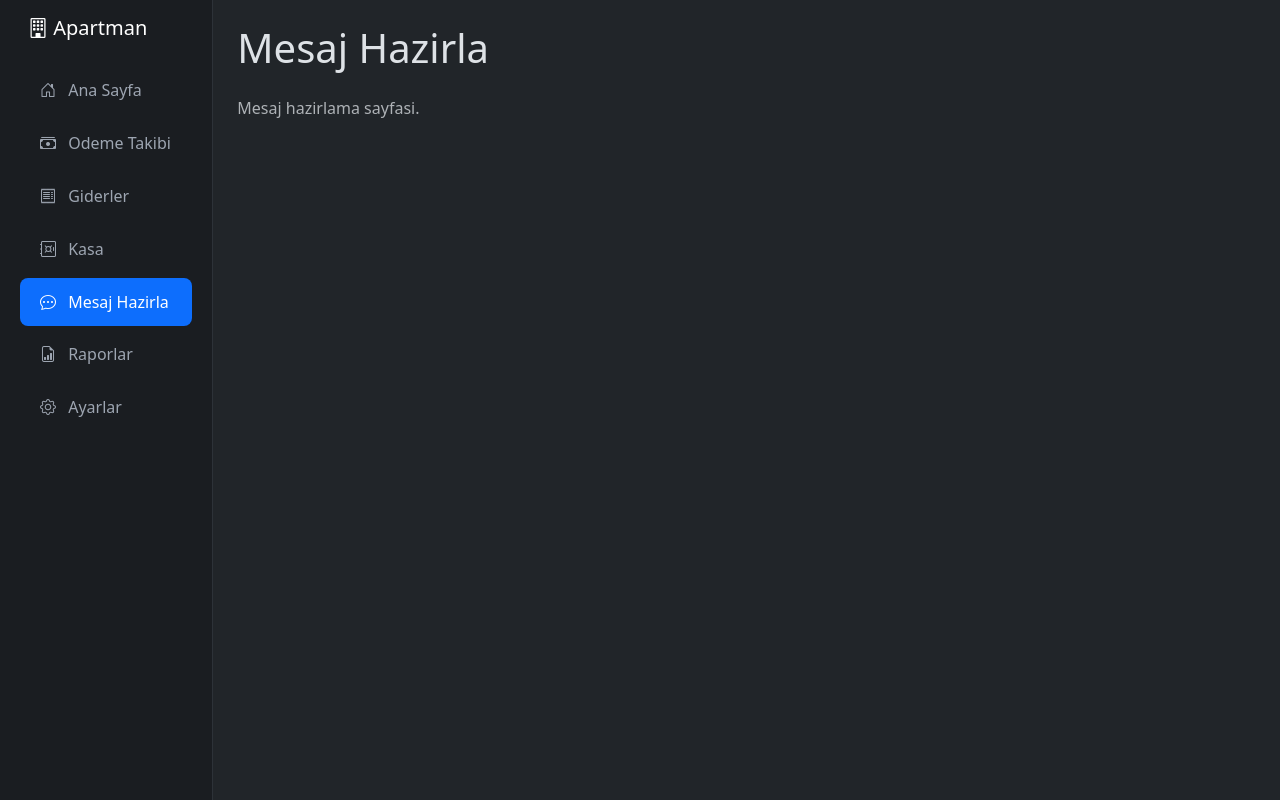
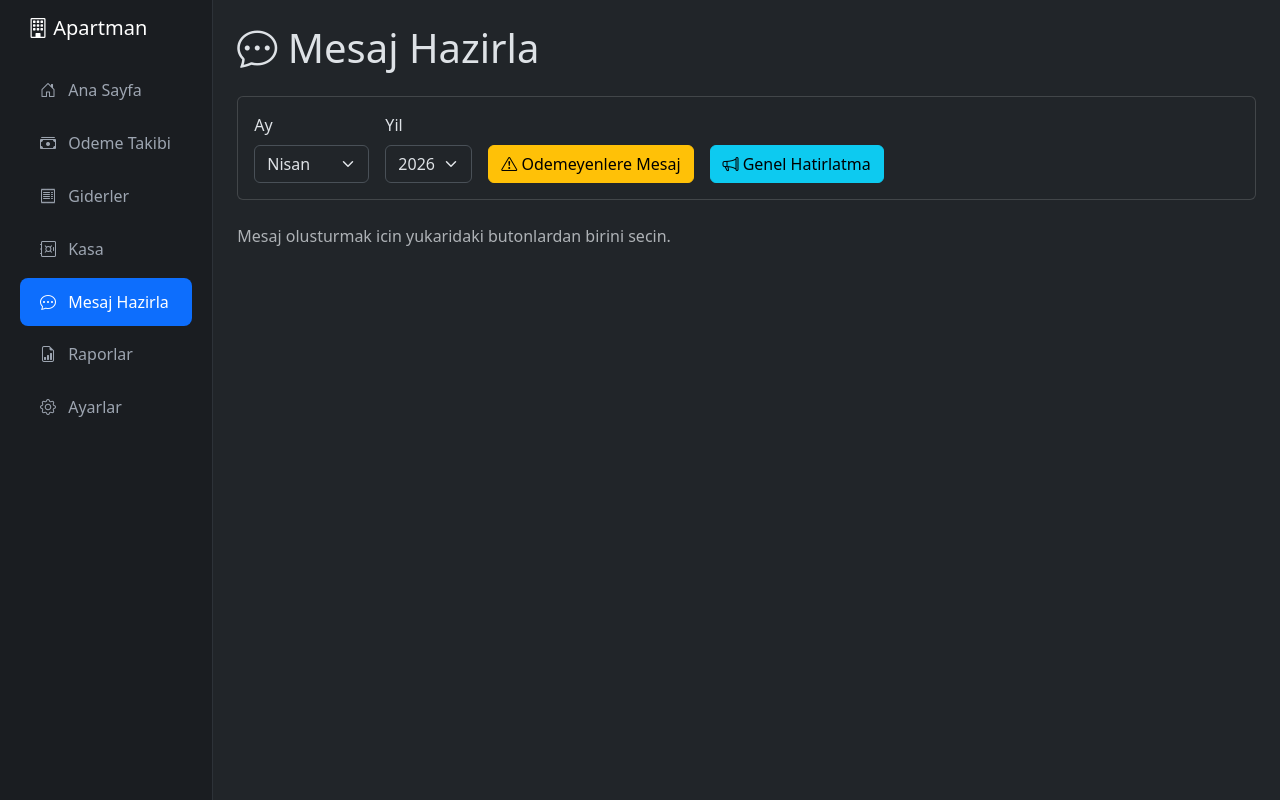
Before and after one commit to enes-ak/apartment-management, a Flask app: page /mesajlar/ in a window 1280 px wide. Run offline with Flask 3, Linux system fonts and the light colour scheme.

Commit message:
feat: mesaj hazirlama - odenmemis aidat hatirlatma mesaji olusturma ve onizleme
Co-Authored-By: Claude Opus 4.6 (1M context) <noreply@anthropic.com>

```diff
--- a/routes/mesajlar.py
+++ b/routes/mesajlar.py
@@ -1,8 +1,49 @@
-from flask import Blueprint, render_template
+from datetime import datetime
+from flask import Blueprint, render_template, request
+from models import Daire, Odeme, Ayar, AidatAyari
 
 bp = Blueprint('mesajlar', __name__, url_prefix='/mesajlar')
 
+AY_ISIMLERI = {
+    1: 'Ocak', 2: 'Subat', 3: 'Mart', 4: 'Nisan',
+    5: 'Mayis', 6: 'Haziran', 7: 'Temmuz', 8: 'Agustos',
+    9: 'Eylul', 10: 'Ekim', 11: 'Kasim', 12: 'Aralik'
+}
 
 @bp.route('/')
 def index():
-    return render_template('mesajlar.html')
+    now = datetime.now()
+    return render_template('mesajlar.html', yil=now.year, ay=now.month, ay_isimleri=AY_ISIMLERI)
+
+@bp.route('/olustur')
+def olustur():
+    yil = request.args.get('yil', type=int)
+    ay = request.args.get('ay', type=int)
+    tur = request.args.get('tur', 'odemeyenler')
+    aidat = AidatAyari.guncel_miktar()
+    apartman_adi = Ayar.getir('apartman_adi', 'Apartman')
+    sablon = Ayar.getir('mesaj_sablonu', '')
+    ay_yil = f'{AY_ISIMLERI[ay]} {yil}'
+
+    if tur == 'genel':
+        daireler = Daire.query.order_by(Daire.daire_no).all()
+        odemeyenler_metni = '(Genel hatirlatma - tum daireler)'
+    else:
+        odenen_idler = {o.daire_id for o in Odeme.query.filter_by(yil=yil, ay=ay, odendi=True).all()}
+        if odenen_idler:
+            daireler = Daire.query.filter(~Daire.id.in_(odenen_idler)).order_by(Daire.daire_no).all()
+        else:
+            daireler = Daire.query.order_by(Daire.daire_no).all()
+        satirlar = []
+        for d in daireler:
+            satirlar.append(f'- Daire {d.daire_no} - {d.sakin_adi or "Bilinmiyor"}')
+        odemeyenler_metni = '\n'.join(satirlar)
+
+    mesaj = sablon.format(
+        apartman_adi=apartman_adi,
+        ay_yil=ay_yil,
+        miktar=f'{aidat:.2f}',
+        odemeyenler=odemeyenler_metni,
+    )
+    return render_template('parcalar/mesaj_onizleme.html', mesaj=mesaj, daireler=daireler,
+                           yil=yil, ay=ay, ay_adi=AY_ISIMLERI[ay])
--- a/templates/mesajlar.html
+++ b/templates/mesajlar.html
@@ -3,6 +3,48 @@
 {% block title %}Mesaj Hazirla - Apartman Yonetimi{% endblock %}
 
 {% block content %}
-<h1 class="mb-4">Mesaj Hazirla</h1>
-<p class="text-muted">Mesaj hazirlama sayfasi.</p>
+<h1 class="mb-4"><i class="bi bi-chat-dots"></i> Mesaj Hazirla</h1>
+
+<div class="card mb-4">
+    <div class="card-body">
+        <div class="row g-3 align-items-end">
+            <div class="col-auto">
+                <label for="ay-sec" class="form-label">Ay</label>
+                <select id="ay-sec" class="form-select">
+                    {% for num, isim in ay_isimleri.items() %}
+                    <option value="{{ num }}" {% if num == ay %}selected{% endif %}>{{ isim }}</option>
+                    {% endfor %}
+                </select>
+            </div>
+            <div class="col-auto">
+                <label for="yil-sec" class="form-label">Yil</label>
+                <select id="yil-sec" class="form-select">
+                    {% for y in range(yil - 2, yil + 2) %}
+                    <option value="{{ y }}" {% if y == yil %}selected{% endif %}>{{ y }}</option>
+                    {% endfor %}
+                </select>
+            </div>
+            <div class="col-auto">
+                <button class="btn btn-warning"
+                        onclick="this.setAttribute('hx-get', '/mesajlar/olustur?yil=' + document.getElementById('yil-sec').value + '&ay=' + document.getElementById('ay-sec').value + '&tur=odemeyenler'); htmx.process(this); htmx.trigger(this, 'click')"
+                        hx-target="#mesaj-sonuc"
+                        hx-swap="innerHTML">
+                    <i class="bi bi-exclamation-triangle"></i> Odemeyenlere Mesaj
+                </button>
+            </div>
+            <div class="col-auto">
+                <button class="btn btn-info"
+                        onclick="this.setAttribute('hx-get', '/mesajlar/olustur?yil=' + document.getElementById('yil-sec').value + '&ay=' + document.getElementById('ay-sec').value + '&tur=genel'); htmx.process(this); htmx.trigger(this, 'click')"
+                        hx-target="#mesaj-sonuc"
+                        hx-swap="innerHTML">
+                    <i class="bi bi-megaphone"></i> Genel Hatirlatma
+                </button>
+            </div>
+        </div>
+    </div>
+</div>
+
+<div id="mesaj-sonuc">
+    <p class="text-muted">Mesaj olusturmak icin yukaridaki butonlardan birini secin.</p>
+</div>
 {% endblock %}
```
Also changed, not shown: templates/parcalar/mesaj_onizleme.html (added, +14 -0 lines), tests/test_mesajlar.py (added, +24 -0 lines).
